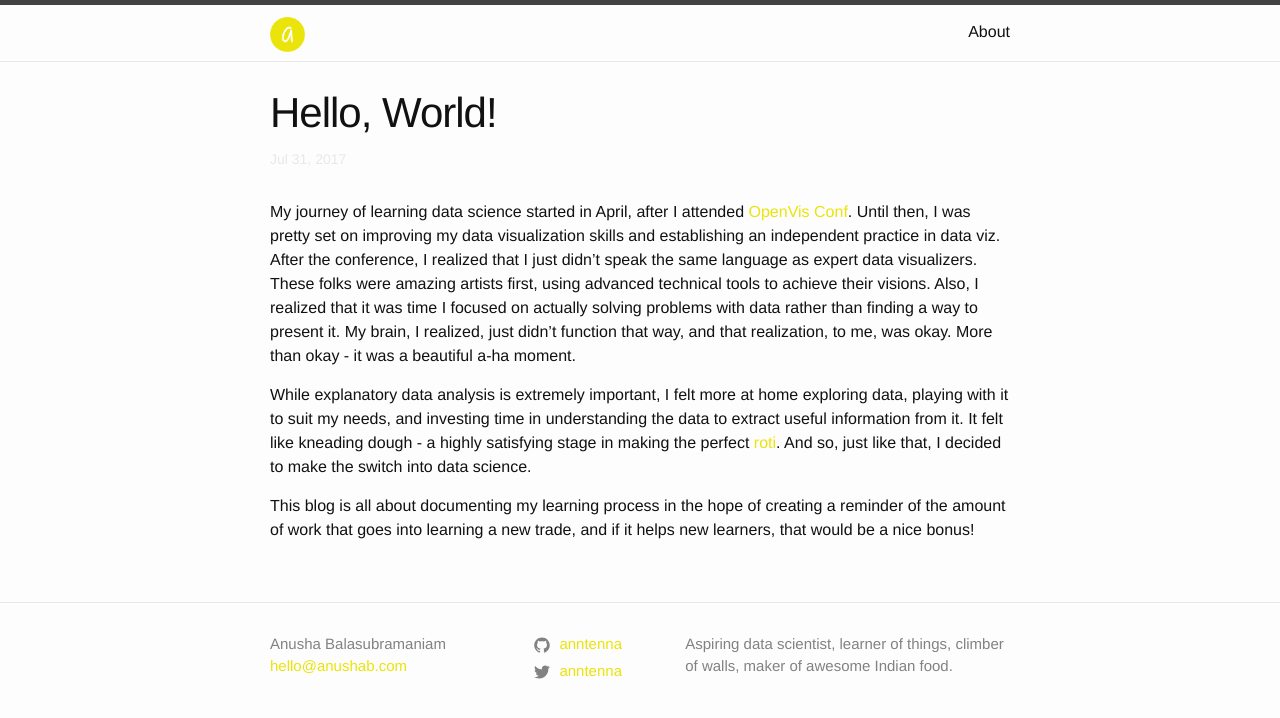
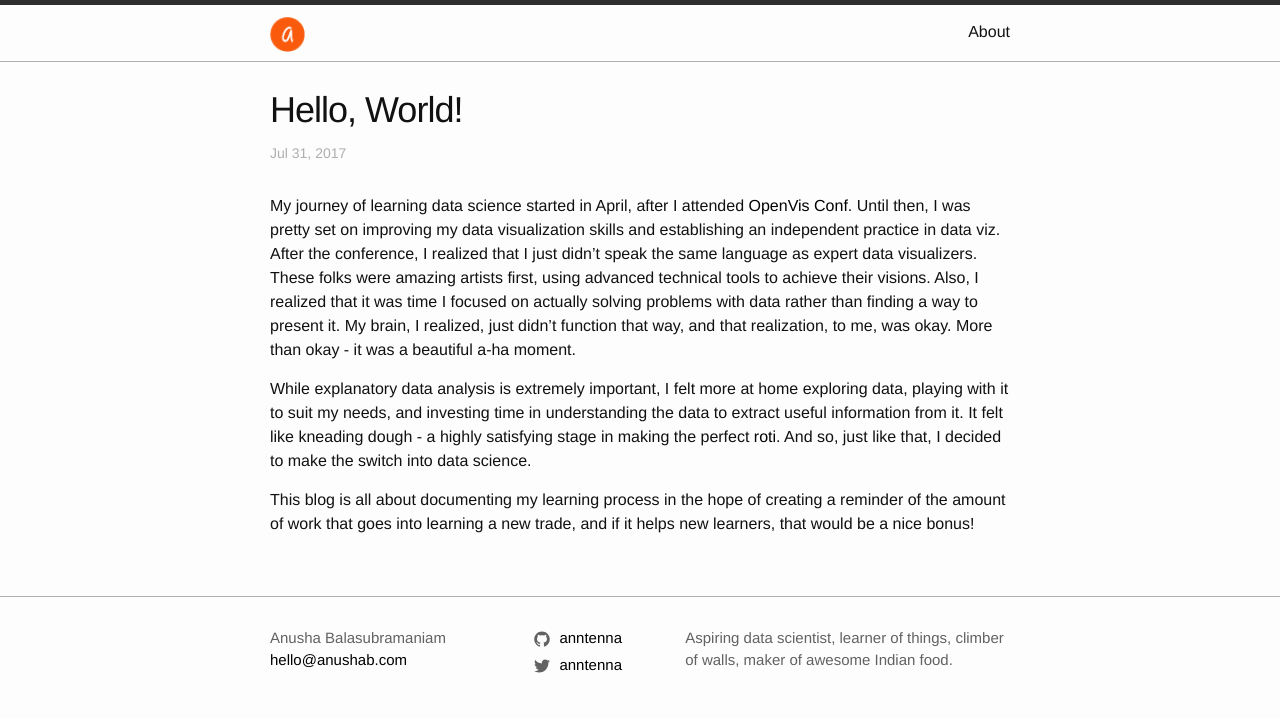
Before and after one commit to anntenna/anntenna.github.io, a Jekyll site: the page built from _posts/2017-07-31-hello-world.markdown, in a window 1280 px wide. Shown: the top 718 px of the page. Built offline with Jekyll 4.4.1, drawn with Linux system fonts in a browser that asks for light colours.

Commit message:
Change colors in logo, brand color, text

```diff
--- a/_layouts/post.html
+++ b/_layouts/post.html
@@ -4,7 +4,7 @@ layout: default
 <article class="post" itemscope itemtype="http://schema.org/BlogPosting">
 
   <header class="post-header">
-    <h1 class="post-title" itemprop="name headline">{{ page.title | escape }}</h1>
+    <h3 class="post-title" itemprop="name headline">{{ page.title | escape }}</h3>
     <p class="post-meta">
       <time datetime="{{ page.date | date_to_xmlschema }}" itemprop="datePublished">
         {% assign date_format = site.minima.date_format | default: "%b %-d, %Y" %}
--- a/_sass/minima.scss
+++ b/_sass/minima.scss
@@ -12,11 +12,11 @@ $spacing-unit:     30px !default;
 
 $text-color:       #111 !default;
 $background-color: #fdfdfd !default;
-$brand-color:      #EAE40A !default;
+$brand-color:      #000000 !default;
 
-$grey-color:       #828282 !default;
-$grey-color-light: lighten($grey-color, 40%) !default;
-$grey-color-dark:  darken($grey-color, 25%) !default;
+$grey-color:       #626262 !default;
+$grey-color-light: lighten($grey-color, 30%) !default;
+$grey-color-dark:  darken($grey-color, 20%) !default;
 
 // Width of the content area
 $content-width:    800px !default;
--- a/_sass/minima/_layout.scss
+++ b/_sass/minima/_layout.scss
@@ -216,7 +216,7 @@
 }
 
 .post-title {
-  @include relative-font-size(2.625);
+  @include relative-font-size(2.25);
   letter-spacing: -1px;
   line-height: 1;
 
```
Also changed, not shown: favicon.png, logo.png.
